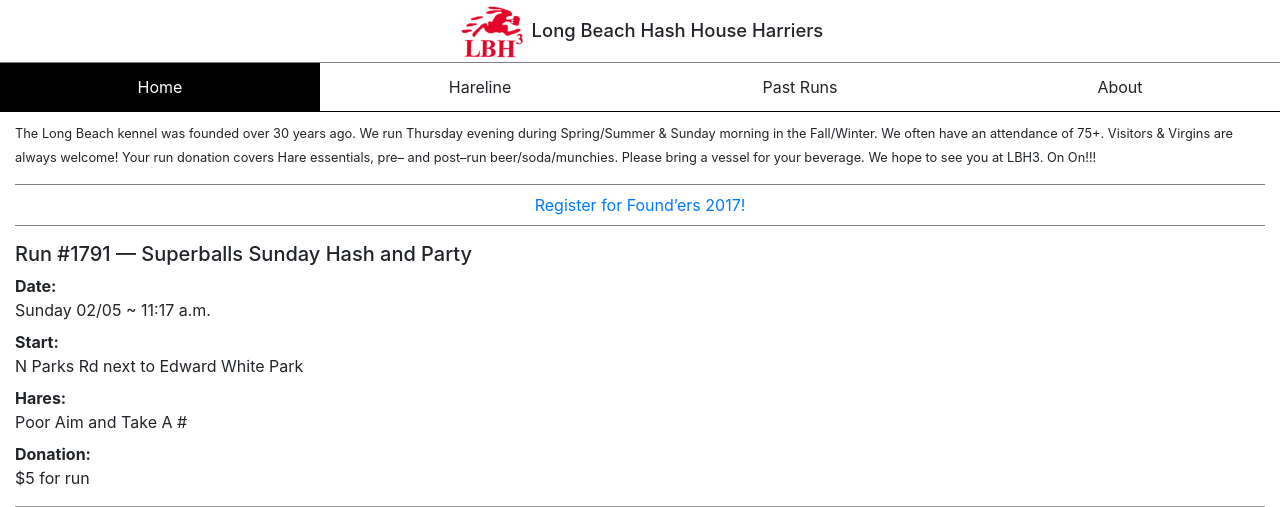
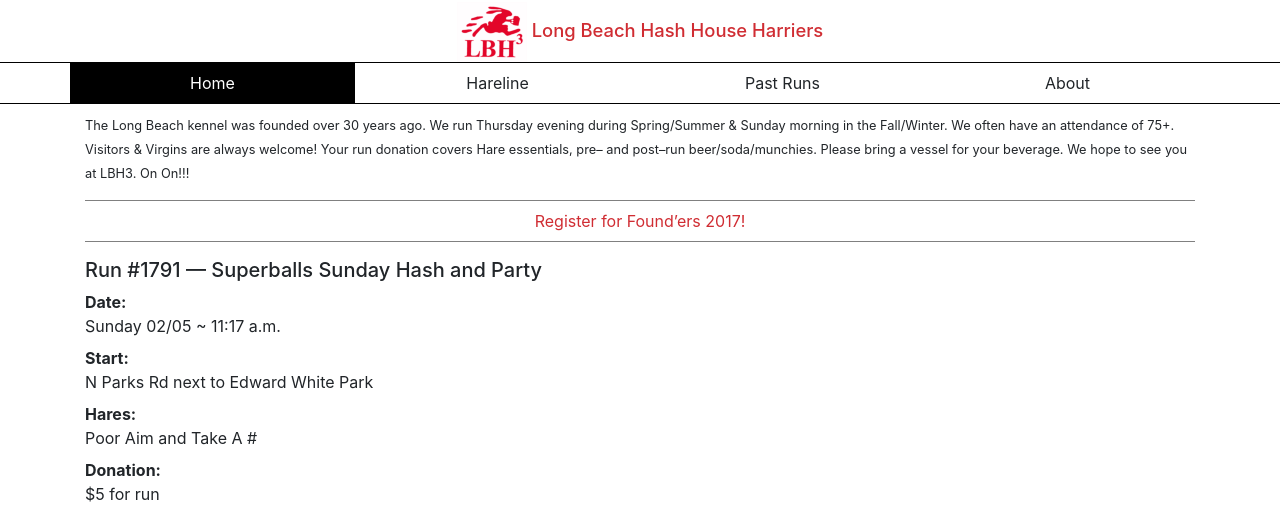
Before and after one commit to LBH3/lbh3.org, a PHP site: page / in a window 1280 px wide. Shown: the top 507 px of the page. Run offline with PHP 8.4, Linux system fonts and the light colour scheme; some libraries are stand-ins or nearby versions; grey boxes are pictures that could not be loaded.

Commit message:
Improve the design
- Don’t make the containers completely fluid
- Add a `:hover` effect in the navigation
- Change the colors for links
- Mute the text in footer
- Make the main header a link

Related to #4

```diff
--- a/index.html
+++ b/index.html
@@ -21,26 +21,28 @@
     <header>
       <h1>
         <img alt="LBH3 logo" src="images/logo.png" width="70" />
-        Long Beach Hash House Harriers
+        <a href="">
+          Long Beach Hash House Harriers
+        </a>
       </h1>
       <nav>
-        <ul>
-          <li class="active">
-            <a href="">Home</a>
+        <ul class="container nav">
+          <li class="active nav-item">
+            <a class="nav-link" href="">Home</a>
           </li>
-          <li>
-            <a href="hareline/">Hareline</a>
+          <li class="nav-item">
+            <a class="nav-link" href="hareline/">Hareline</a>
           </li>
-          <li>
-            <a href="runs/">Past Runs</a>
+          <li class="nav-item">
+            <a class="nav-link" href="runs/">Past Runs</a>
           </li>
-          <li>
-            <a href="about/">About</a>
+          <li class="nav-item">
+            <a class="nav-link" href="about/">About</a>
           </li>
         </ul>
       </nav>
     </header>
-    <main class="container-fluid">
+    <main class="container">
       <p>
         <small>
           The Long Beach kennel was founded over 30 years ago.
@@ -99,8 +101,8 @@
         </dd>
       </dl>
     </main>
-    <footer class="container-fluid">
-      <p>
+    <footer>
+      <p class="container text-muted">
         For website issues, <a href="mailto:ifmd@chasenlehara.com">email I’m Fucking Matt Damon</a>
       </p>
     </footer>
--- a/styles.css
+++ b/styles.css
@@ -1,11 +1,21 @@
 h1 {
-  border-bottom: 1px solid gray;
+  border-bottom: 1px solid black;
   font-size: 1.15rem;
   line-height: 3.75rem;
   margin: 0;
   text-align: center;
 }
 
+a {
+  color: #d02d33;
+}
+a:hover {
+  color: #a62b24;
+}
+
+h1 a:hover {
+  text-decoration: none;
+}
 h1 img {
   display: none;
 }
@@ -18,31 +28,32 @@ h1 img {
 
 nav {
   border-bottom: 1px solid black;
-  float: left;
   margin: 0 0 .5rem;
   text-align: center;
-  width: 100%;
 }
 
-nav ul {
-  list-style: none;
+.nav {
   padding: 0;
 }
 
-nav ul li {
-  float: left;
+.nav .nav-item {
   width: 25%;
 }
 
-nav ul li.active {
+.nav .nav-item.active .nav-link {
   background: black;
   color: white;
 }
 
-nav ul li a {
+.nav .nav-item .nav-link {
   color: inherit;
-  line-height: 3rem;
-  text-decoration: none;
+  padding-left: 0;
+  padding-right: 0;
+}
+
+.nav .nav-item .nav-link:hover {
+  background: #d02d33;
+  color: white;
 }
 
 #announcement {
@@ -61,3 +72,6 @@ h2 {
 footer {
   border-top: 1px solid black;
 }
+footer p {
+  margin: 1rem 0;
+}
```
